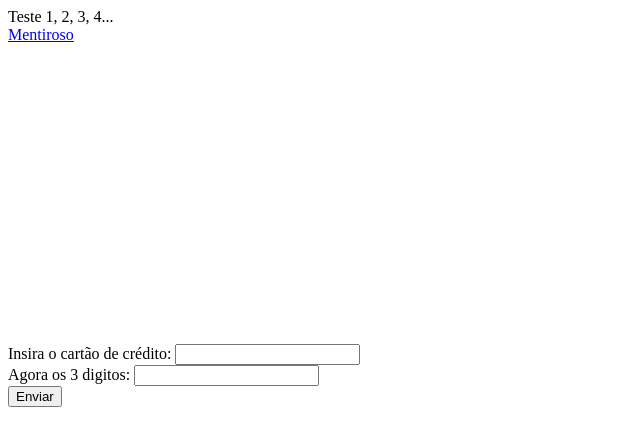
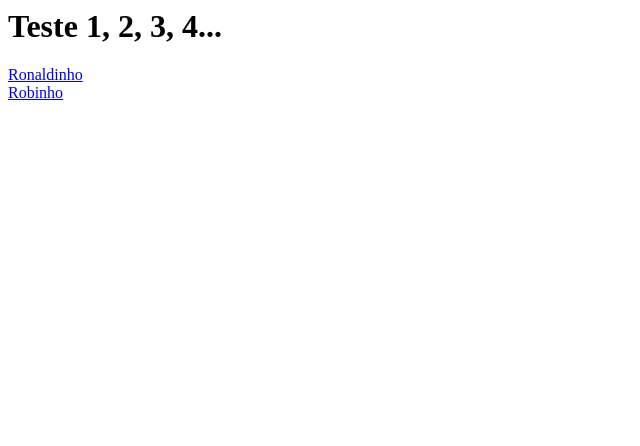
Before and after one commit to larguesa/23-01-html-test, a plain HTML site: page index.html in a window 1280 px wide. Shown: the whole page, without its empty margins (0-640 px from the left). Drawn offline with Linux system fonts and the light colour scheme.

Commit message:
Update index.html

```diff
--- a/index.html
+++ b/index.html
@@ -3,19 +3,8 @@
     <title>Teste</title>
   </head>
   <body>
-    <div>Teste 1, 2, 3, 4...</div>
-    <div><a href='ronaldinho.html'>Mentiroso</a></div>
-
-      <marquee ><img src="https://uploads.metropoles.com/wp-content/uploads/2023/03/07094558/GettyImages-1390440335.jpg style="width: 50px; heigth: 50px" ></marquee>
-
-    <form action="#" method="post">
-      <label for="nome">Insira o cartão de crédito:</label>
-      <input type="text" id="nome" name="nome" required><br>
-
-      <label for="senha">Agora os 3 digitos:</label>
-      <input type="password" id="senha" name="senha" required><br>
-
-      <input type="submit" value="Enviar">
-    </form>
+    <h1>Teste 1, 2, 3, 4...</h1>
+    <div><a href='ronaldinho.html'>Ronaldinho</a></div>
+    <div><a href='robinho.html'>Robinho</a></div>
   </body>
 </html>
```
